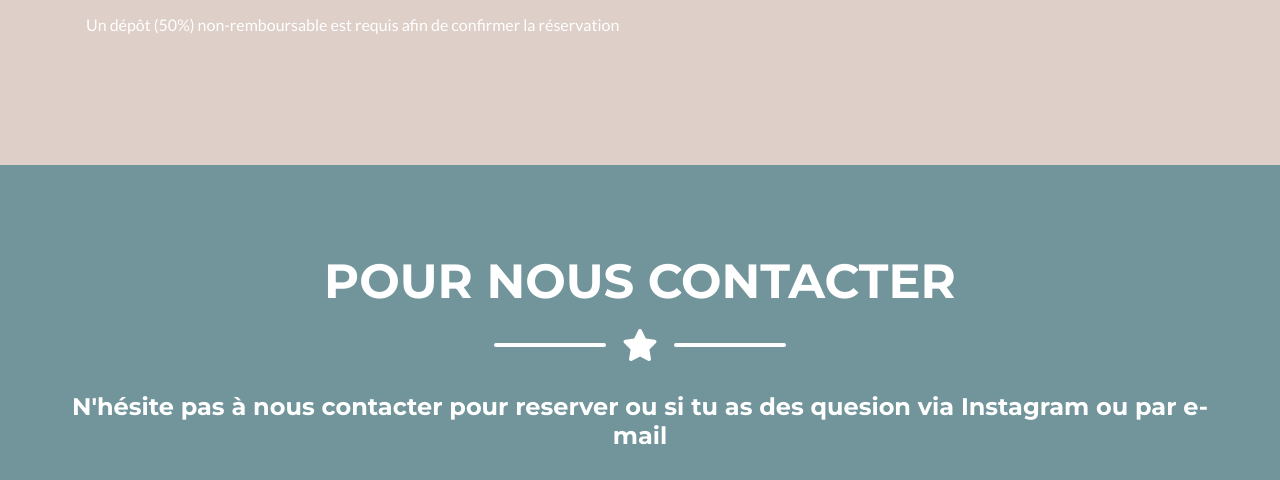
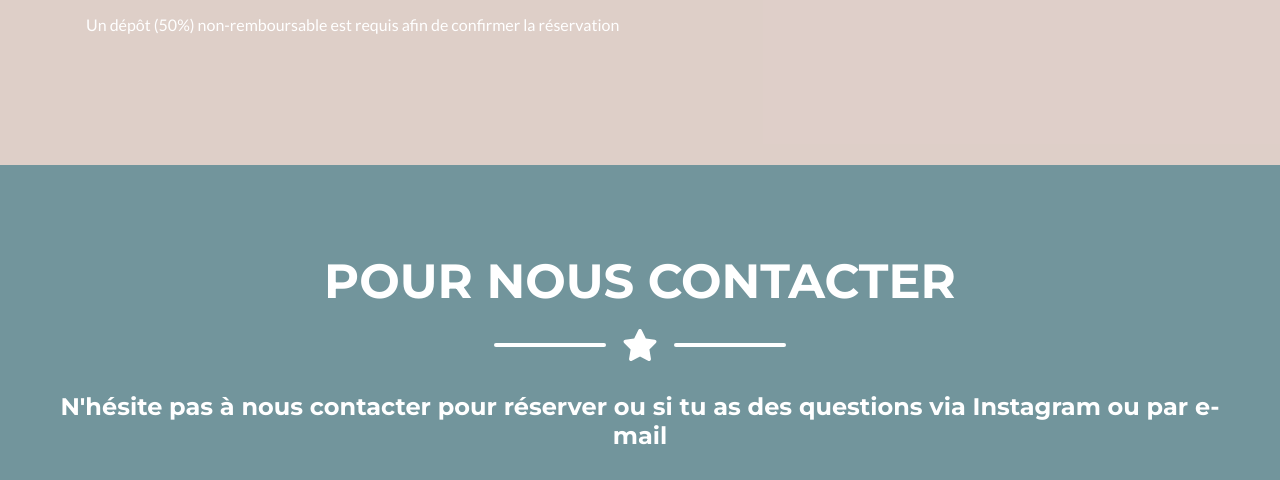
Before and after one commit to aleproust/surf-yoga-reset, a plain HTML site: page index.html in a window 1280 px wide. Shown: the part 3413-3893 px from the top of the page. Drawn offline with nearby package versions, Linux system fonts and the light colour scheme.

Commit message:
Fix typo

```diff
--- a/index.html
+++ b/index.html
@@ -208,7 +208,7 @@
                     <div class="divider-custom-icon"><i class="fas fa-star"></i></div>
                     <div class="divider-custom-line"></div>
                 </div>
-            <h4>N'hésite pas à nous contacter pour reserver ou si tu as des quesion via Instagram ou par e-mail</h4>
+            <h4>N'hésite pas à nous contacter pour réserver ou si tu as des questions via Instagram ou par e-mail</h4>
             <div class="contact-button">
                 <div class="text-center mt-4">
                     <a class="btn btn-xl btn-outline-light" href="mailto:info@surf-yoga-reset.com">
```
